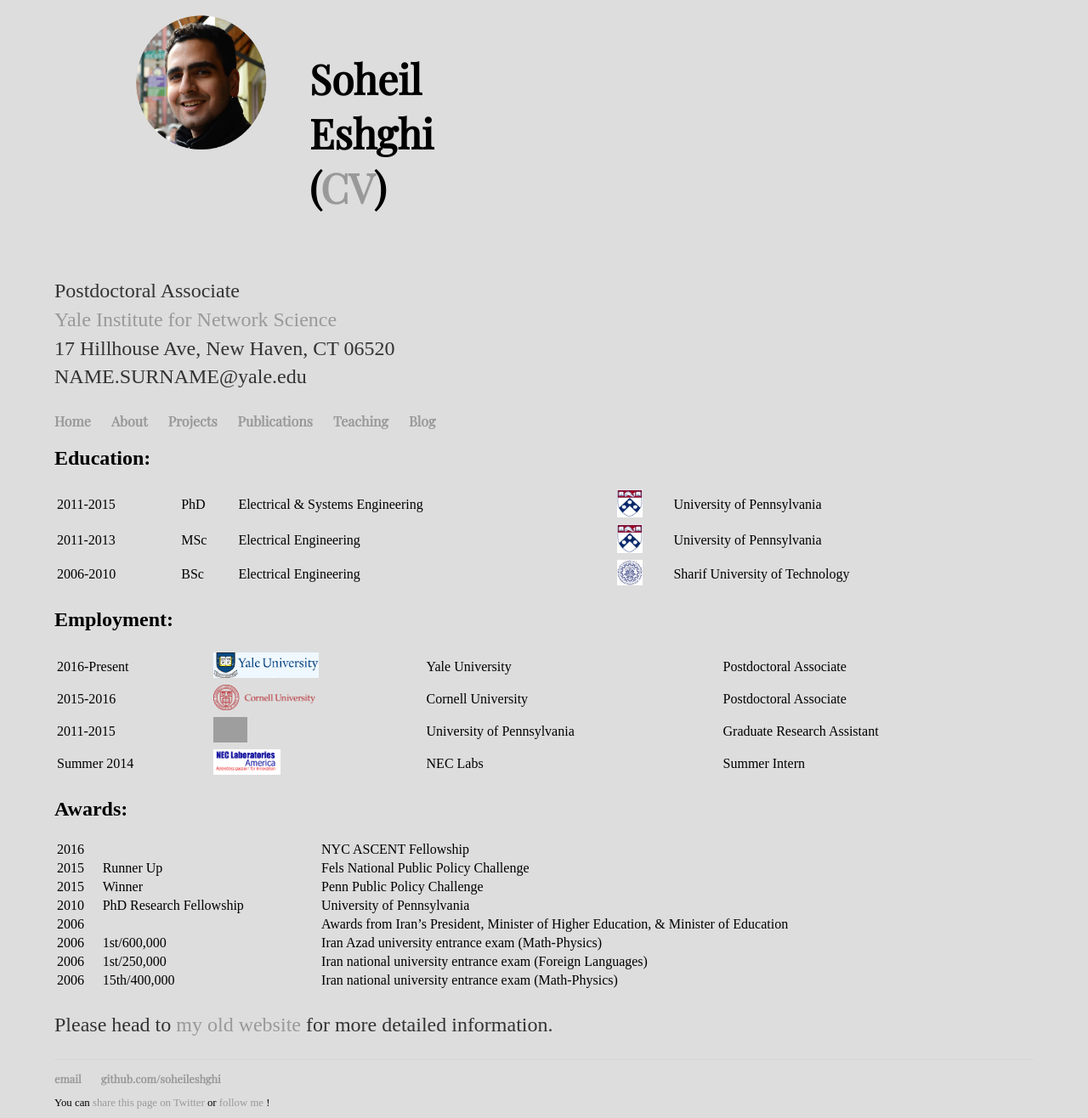
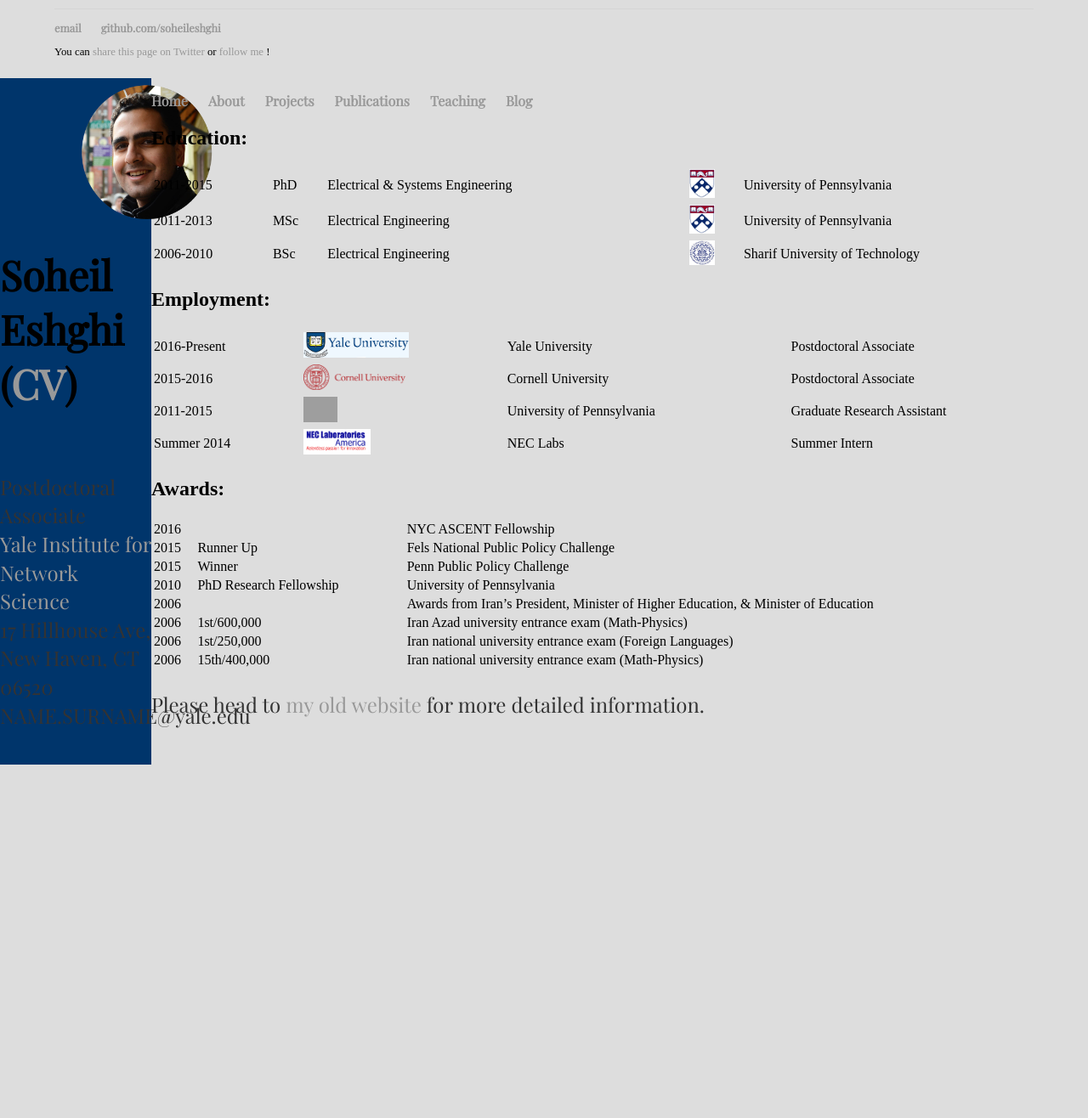
Before and after one commit to SoheilEshghi/SoheilEshghi.github.io, a Jekyll site: the page built from index.html, in a window 1280 px wide. Shown: the whole page at 85% size. Built offline with Jekyll 4.4.1, drawn with Linux system fonts in a browser that asks for light colours; after the commit the page ends 900 px from its top, so only the background shows below that; grey boxes are pictures that could not be loaded.

Commit message:
changes to main css

```diff
--- a/_layouts/default.html
+++ b/_layouts/default.html
@@ -13,7 +13,7 @@
 		</head>
 		<body style="background-color:#DDDDDD">
 
-			<div class="lefty">
+			<div class="left">
 				<img src="images/soheil.png" style="width:300px;" align="left"><br>
 
 				<h1>Soheil <br> Eshghi <br>(<a href="/cv/cv.pdf">CV</a>)</h1><br><p>Postdoctoral Associate<br><a href="http://yins.yale.edu/">Yale Institute for Network Science</a><br>17 Hillhouse Ave, New Haven, CT 06520<br>NAME.SURNAME@yale.edu</p>
--- a/css/main.css
+++ b/css/main.css
@@ -24,6 +24,7 @@ h1 {
     font-family: 'Playfair Display', 'Arial', serif;
 }
 p {
+    font-family: 'Playfair Display', 'Arial', serif;
     font-size: 1.5em;
     line-height: 1.4em;
     color: #333;
@@ -41,3 +42,15 @@ ul.posts {
 ul.posts li {
     list-style: none;
 }
+
+.left {
+    position:absolute;
+    left:0; top:92px; bottom: 0;
+    width: 178px;
+		background: #00356b;
+}
+
+.main {
+    position: absolute;
+    left:178px; top:92px; right:0; bottom:0;
+}
--- a/stylesheets/stylesheet.css
+++ b/stylesheets/stylesheet.css
@@ -99,7 +99,7 @@ header p {
   background: transparent url(../images/highlight-bg.jpg) 50% 0 no-repeat;
 }
 
-.lefty {
+.left {
     position:absolute;
     left:0; top:92px; bottom: 0;
     width: 178px;
```
